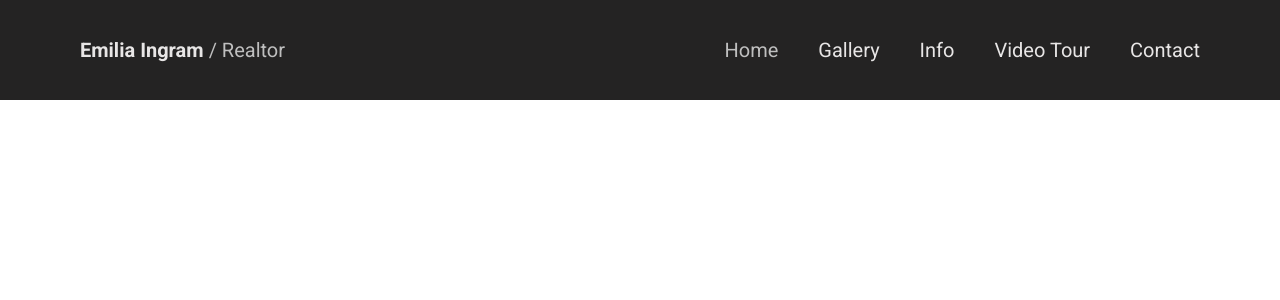
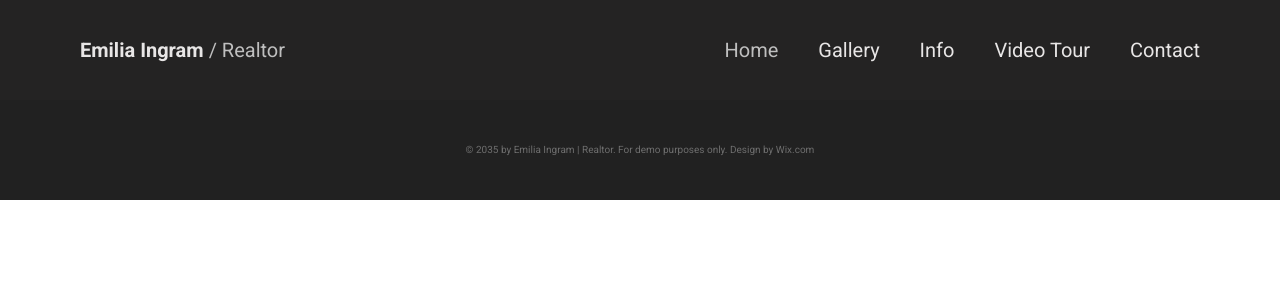
Before and after one commit to Knopkaivy/real-estate-landing, a React (Create React App) app: page / in a window 1280 px wide. Shown: the top 300 px of the page. Built offline with nearby package versions, Linux system fonts and the light colour scheme.

Commit message:
add Footer component and styles

```diff
--- a/src/App.css
+++ b/src/App.css
@@ -3,7 +3,7 @@
   --color-white: rgb(255, 255, 255);
   --color-grey-light: rgb(232, 230, 230);
   --color-grey: rgb(191, 191, 191);
-  --color-dark: rgb(110, 110, 110);
+  --color-grey-dark: rgb(110, 110, 110);
   --color-black: rgb(33, 33, 33);
   --color-black-secondary: rgb(36, 35, 35);
   --color-black-tertiary: rgb(8, 8, 8);
--- a/src/App.jsx
+++ b/src/App.jsx
@@ -1,10 +1,12 @@
 import './App.css';
+import Footer from './components/Footer';
 import Navbar from './components/Navbar';
 
 function App() {
   return (
     <div className="App">
       <Navbar />
+      <Footer />
     </div>
   );
 }
--- /dev/null
+++ b/src/components/Footer.jsx
@@ -0,0 +1,13 @@
+import React from 'react';
+import '../styles/Footer.css';
+
+const Footer = () => {
+  return (
+    <div className="Footer">
+      © 2035 by Emilia Ingram | Realtor. For demo purposes only. Design by
+      Wix.com
+    </div>
+  );
+};
+
+export default Footer;
--- /dev/null
+++ b/src/styles/Footer.css
@@ -0,0 +1,9 @@
+.Footer {
+  background-color: var(--color-black);
+  color: var(--color-grey-dark);
+  width: 100%;
+  height: 10rem;
+  display: flex;
+  align-items: center;
+  justify-content: center;
+}
```
